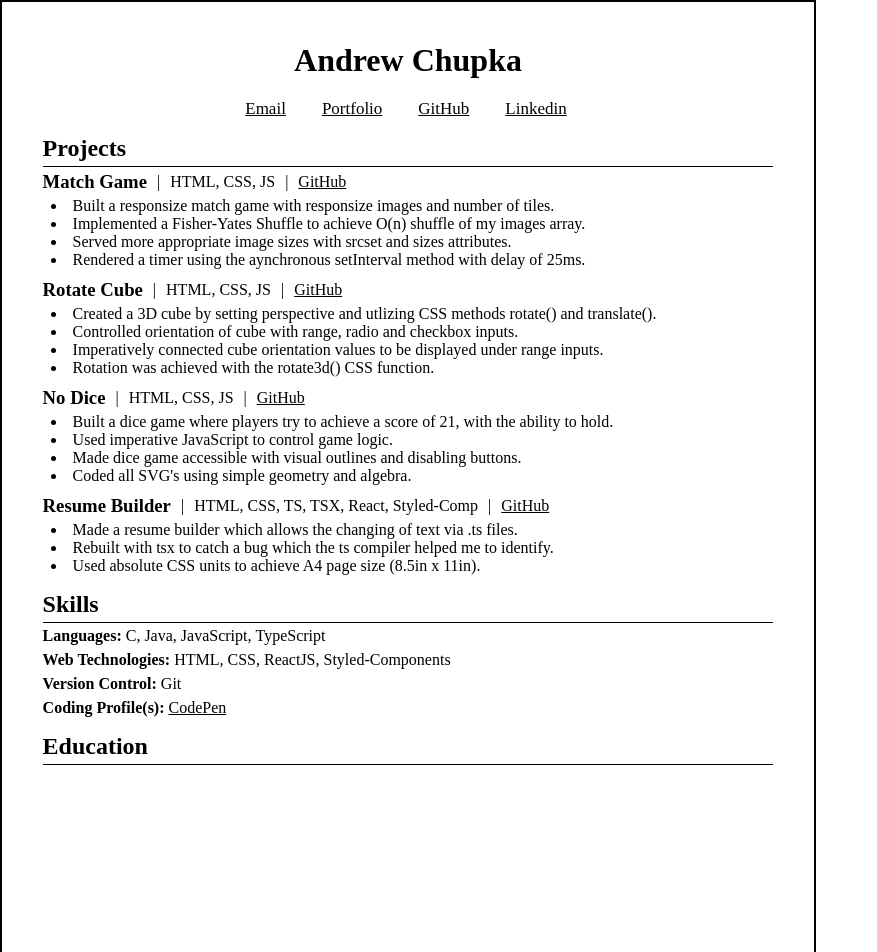
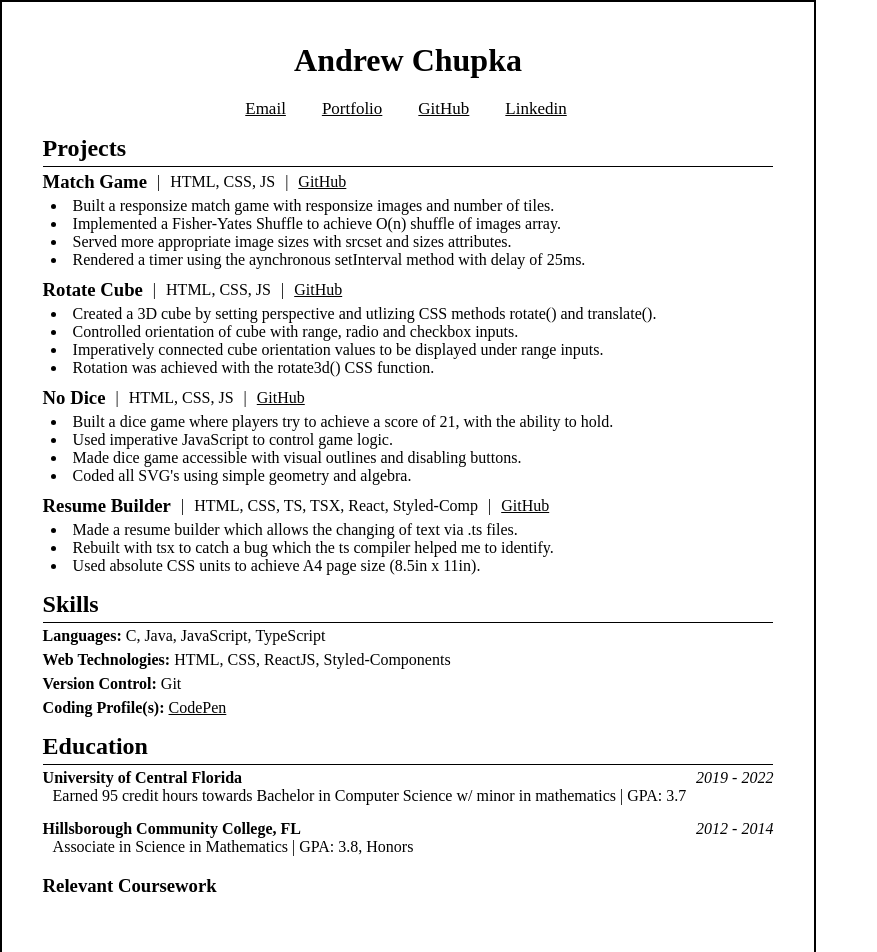
Before and after one commit to worldOfVerdure/resumeBuilder, a React (Vite) app: page / in a window 1280 px wide. Shown: the top 952 px of the page, without its empty margins (0-877 px from the left). Built offline with nearby package versions, Linux system fonts and the light colour scheme.

Commit message:
Add Education component and beginning of Relevant CourseWork sub component.

```diff
--- a/src/App.tsx
+++ b/src/App.tsx
@@ -21,10 +21,13 @@ const GlobalStyles = createGlobalStyle`
     color: #000;
   }
 
+  body, p, ul {
+    margin: 0;
+  }
+
   body {
     font-family: times-new-roman;
     font-size: 1.6rem;
-    margin: 0;
     width: fit-content;
   }
 
@@ -37,7 +40,6 @@ const GlobalStyles = createGlobalStyle`
   }
 
   ul {
-    margin: 0;
     padding: 0;
   }
 `;
--- a/src/Components/Education/Education.tsx
+++ b/src/Components/Education/Education.tsx
@@ -1,4 +1,5 @@
 import EducationContent from "./EducationContent.tsx";
+import RelevantCoursework from "./RelevantCourseWork.tsx";
 import SectionTitle from "../reuseable/SectionTitle.tsx";
 
 export default function Education() {
@@ -6,6 +7,7 @@ export default function Education() {
     <section>
       <SectionTitle sectionTitle="Education" />
       <EducationContent />
+      <RelevantCoursework />
     </section>
   );
 }
--- a/src/Components/Education/EducationContent.tsx
+++ b/src/Components/Education/EducationContent.tsx
@@ -2,21 +2,49 @@ import { styled } from "styled-components";
 
 export default function EducationContent() {
   return (
-    <EducationContentContainer>
+    <ul>
       <University>
-
+        <NameDate>
+          <p>University of Central Florida</p>
+          <p>2019 - 2022</p>
+        </NameDate>
+        <Major>
+          Earned 95 credit hours towards Bachelor in Computer Science w/ minor in mathematics | GPA: 3.7
+        </Major>
       </University>
-      <University>
-
+      <University >
+        <NameDate>
+          <p>Hillsborough Community College, FL</p>
+          <p>2012 - 2014</p>
+        </NameDate>
+        <Major>
+          Associate in Science in Mathematics | GPA: 3.8, Honors
+        </Major>
       </University>
-    </EducationContentContainer>
+    </ul>
   );
 }
 
-const EducationContentContainer = styled.ul`
+const Major = styled.p`
+  text-indent: 1rem;
+`;
 
+const NameDate = styled.div`
+  align-items: center;
+  display: flex;
+  justify-content: space-between;
+
+  & p:first-child {
+    font-weight: bold;
+  }
+
+  & p:last-child {
+    font-style: italic;
+  }
 `;
 
 const University = styled.li`
-  display: flex;
+  &:first-child {
+    margin-bottom: 1.5rem;
+  }
 `;
--- /dev/null
+++ b/src/Components/Education/RelevantCoursework.tsx
@@ -0,0 +1,9 @@
+import { styled } from "styled-components";
+
+export default function RelevantCoursework() {
+  return (
+    <section>
+      <h3>Relevant Coursework</h3>
+    </section>
+  );
+}
--- a/src/Components/Projects/ProjectComponents/ProjectSection.tsx
+++ b/src/Components/Projects/ProjectComponents/ProjectSection.tsx
@@ -1,19 +1,14 @@
 import { PROJECTS } from "./helpers/projectData.ts";
 import SingularProject from "./SingularProject.tsx";
-import { styled } from "styled-components";
 
 export default function Projects() {
   return (
-    <ProjectSection >
+    <section >
       {PROJECTS.map(project => {
         return (
           <SingularProject key={project.title} {...project} />
         );
       })}
-    </ProjectSection>
+    </section>
   );
 }
-
-const ProjectSection = styled.section`
-
-`;
--- a/src/Components/Projects/ProjectComponents/helpers/descriptions/generic.ts
+++ b/src/Components/Projects/ProjectComponents/helpers/descriptions/generic.ts
@@ -1,7 +1,7 @@
 const DESCRIPTION = [
   [
     "Built a responsize match game with responsize images and number of tiles.",
-    "Implemented a Fisher-Yates Shuffle to achieve O(n) shuffle of my images array.",
+    "Implemented a Fisher-Yates Shuffle to achieve O(n) shuffle of images array.",
     "Served more appropriate image sizes with srcset and sizes attributes.",
     "Rendered a timer using the aynchronous setInterval method with delay of 25ms."
   ],
--- a/src/Components/Projects/ProjectComponents/helpers/projectData.ts
+++ b/src/Components/Projects/ProjectComponents/helpers/projectData.ts
@@ -14,6 +14,6 @@ export const PROJECT_TITLES = ["Match Game", "Rotate Cube", "No Dice", "Resume B
 const MATCH_GAME = new ProjectType(PROJECT_TITLES[0], TECH_STACK[0], "https://github.com/worldOfVerdure/GameNMatch");
 const ROTATE_CUBE = new ProjectType(PROJECT_TITLES[1], TECH_STACK[1], "https://github.com/worldOfVerdure/rotateCube");
 const NO_DICE = new ProjectType(PROJECT_TITLES[2], TECH_STACK[2], "https://github.com/worldOfVerdure/noDice");
-const RESUME_BUILDER = new ProjectType(PROJECT_TITLES[3], TECH_STACK[3], "https://github.com/worldOfVerdure/managementApp");
+const RESUME_BUILDER = new ProjectType(PROJECT_TITLES[3], TECH_STACK[3], "https://github.com/worldOfVerdure/resumeBuilder");
 
 export const PROJECTS = [MATCH_GAME, ROTATE_CUBE, NO_DICE, RESUME_BUILDER];
```
